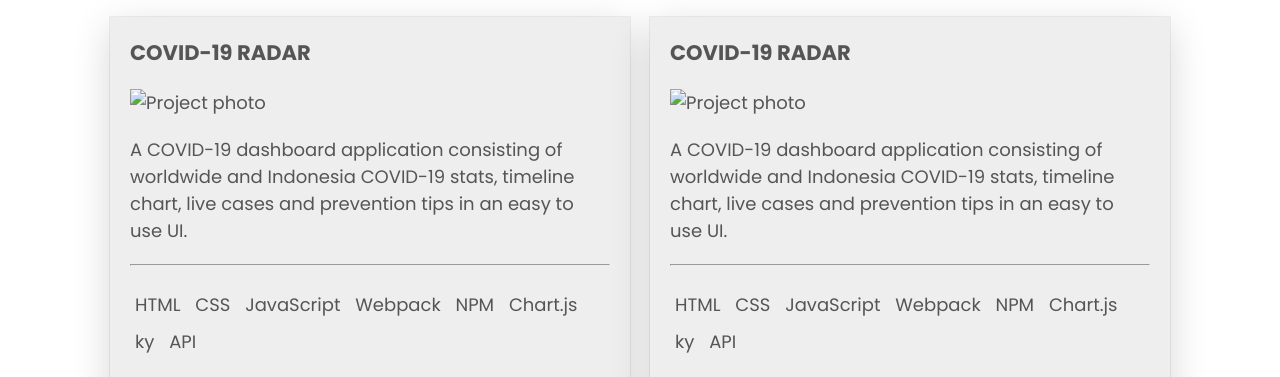
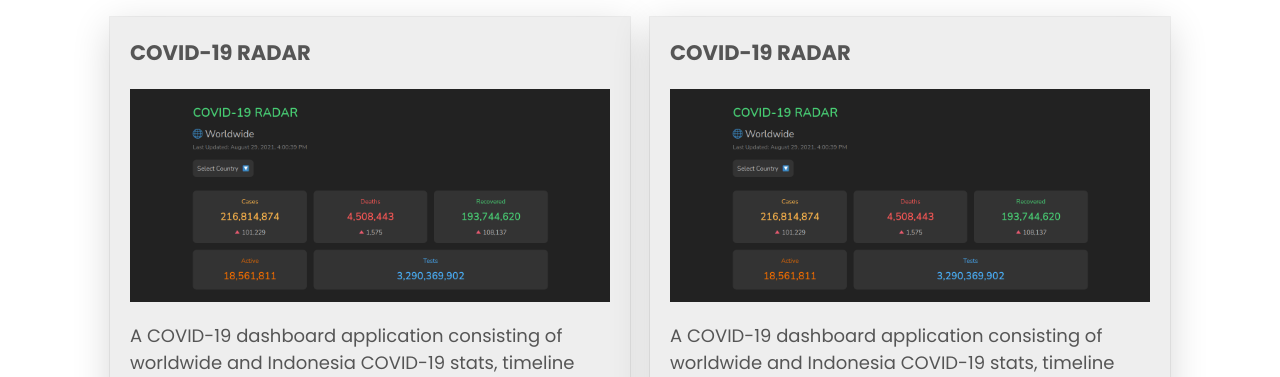
Before and after one commit to rizkyzhang/portfolio-old, a plain HTML site: page index.html in a window 1280 px wide. Shown: the part 3000-3377 px from the top of the page. Drawn offline with nearby package versions, Linux system fonts and the light colour scheme.

Commit message:
feat: update image path

```diff
--- a/index.html
+++ b/index.html
@@ -177,7 +177,7 @@ class Tools:
             <div class="project-wrapper">
                 <section class="project">
                     <h3 class="project__title">COVID-19 RADAR</h3>
-                    <img src="covid19-radar.png" alt="Project photo" class="project__photo">
+                    <img src="images/covid19-radar.png" alt="Project photo" class="project__photo">
                     <p class="project__description">
                         A COVID-19 dashboard application consisting of worldwide and Indonesia COVID-19 stats,
                         timeline chart, live cases and prevention tips in an easy to use UI.
@@ -207,7 +207,7 @@ class Tools:
                 </section>
                 <section class="project">
                     <h3 class="project__title">COVID-19 RADAR</h3>
-                    <img src="covid19-radar.png" alt="Project photo" class="project__photo">
+                    <img src="images/covid19-radar.png" alt="Project photo" class="project__photo">
                     <p class="project__description">
                         A COVID-19 dashboard application consisting of worldwide and Indonesia COVID-19 stats,
                         timeline chart, live cases and prevention tips in an easy to use UI.
```
